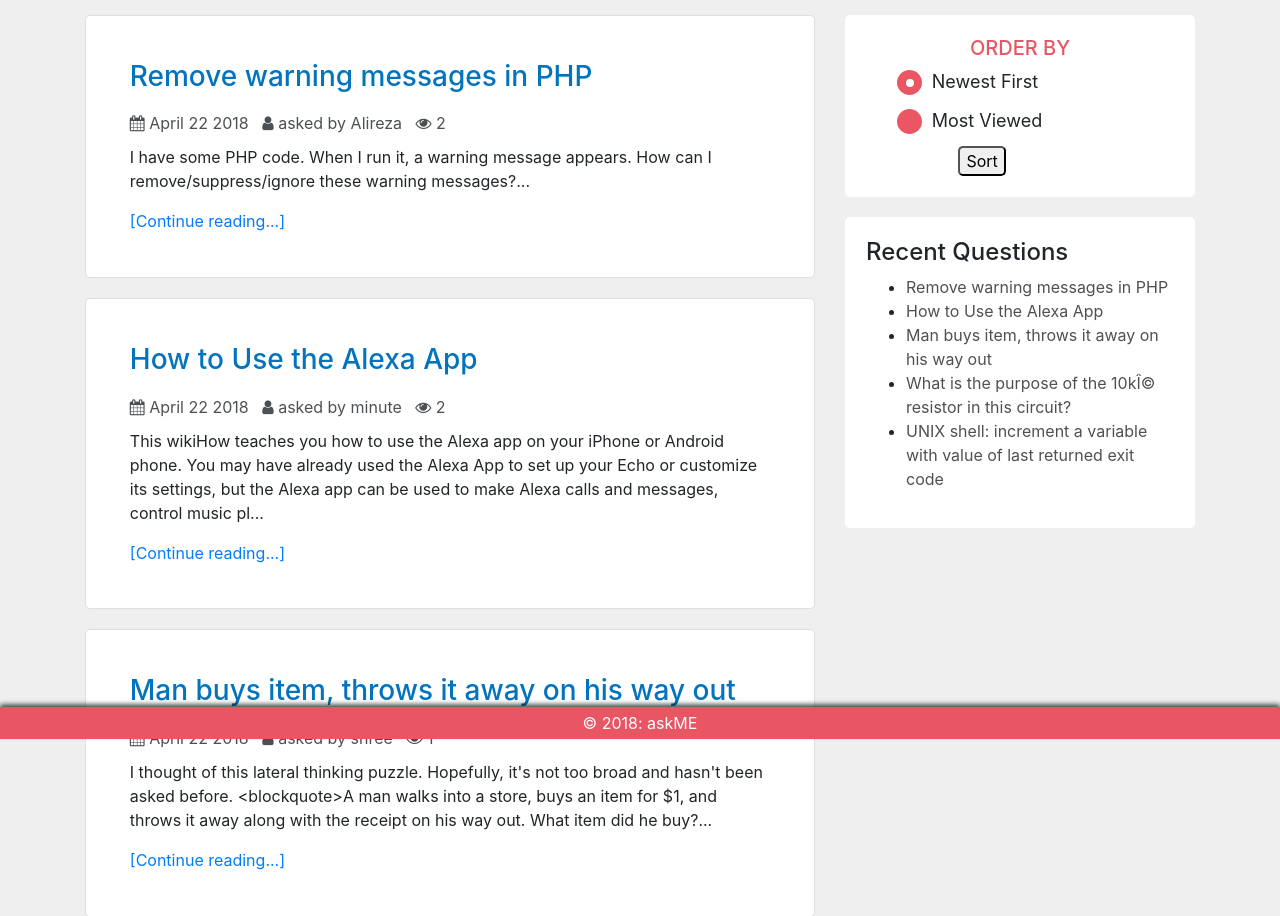
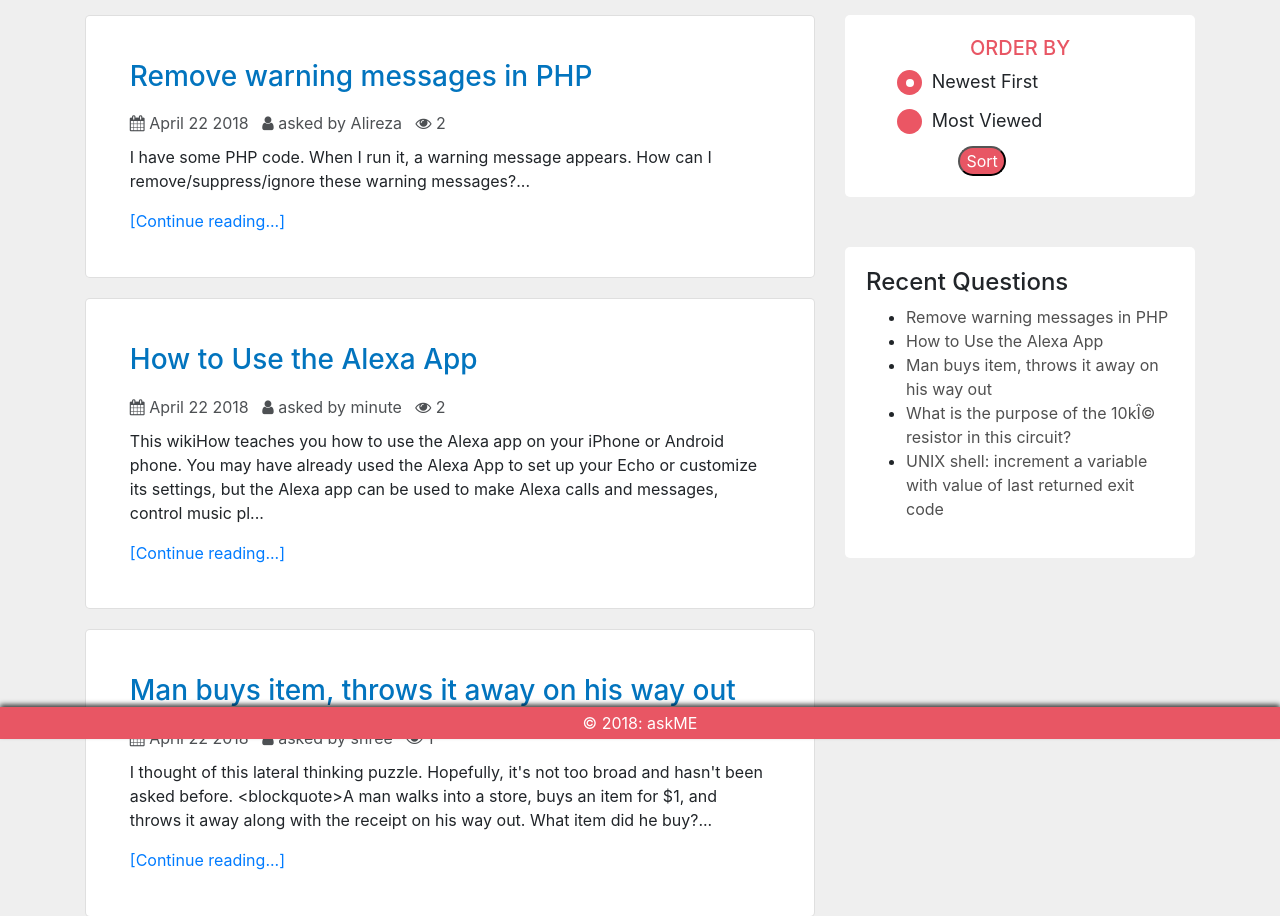
Before and after one commit to dilip640/askme, a PHP site: page / in a window 1280 px wide. Shown: the part 61-977 px from the top of the page. Run offline with PHP 8.4, Linux system fonts and the light colour scheme; data comes from the database, SQL or seed files in the repository; some libraries are stand-ins or nearby versions.

Commit message:
Add files via upload

```diff
--- a/css/style.css
+++ b/css/style.css
@@ -54,7 +54,7 @@ body{
 .side{
 	position:relative;
 	background-color:white;
-	margin-bottom:20px;
+	margin-bottom:50px;
 	margin-top:20px;
 	border-radius:5px;
 	padding:6%;
@@ -110,6 +110,12 @@ box-shadow: 2px 2px 2px 2px #b7b7b7;
     user-select: none;
 }
 
+.side button{
+	background-color:#e85664;
+	color:white;
+	border-radius:20px;
+}
+
 .cont input {
     position: absolute;
     opacity: 0;
--- a/index.php
+++ b/index.php
@@ -81,7 +81,7 @@
 					<input type="radio" name="sort" value='seen'>
 					<span class="checkmark"></span>
 					</label>
-					<button style="margin-left:30%; border-radius:5px;cursor: pointer;" type="submit" >Sort</button>
+					<button style="margin-left:30%; cursor: pointer;" type="submit" > Sort </button>
 				</form>
 
 			</div>
```
